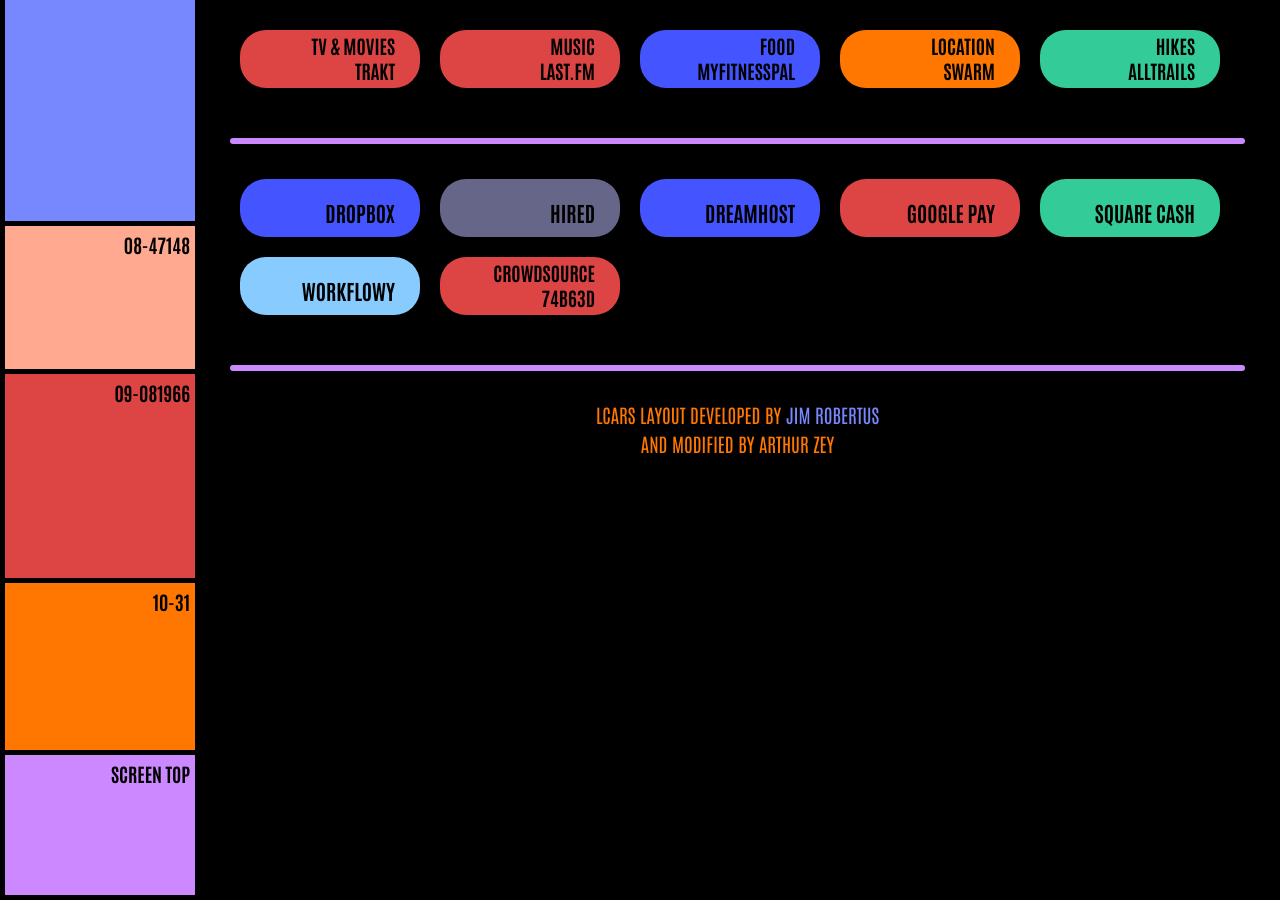
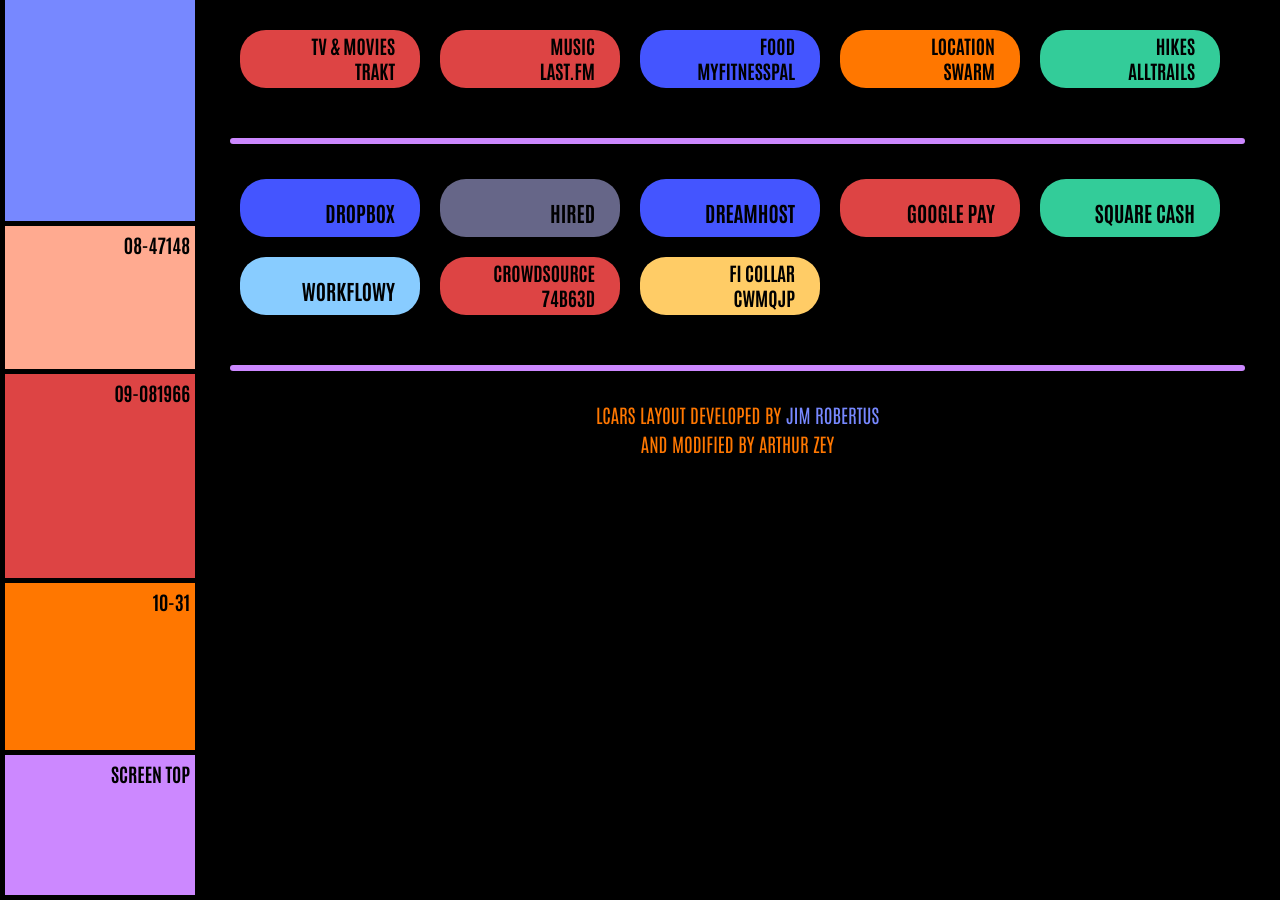
Before and after one commit to ArthurZey/arthurzey.github.io, a Jekyll site: the page built from _pages/stubs/routines.md, in a window 1280 px wide and 900 px high, scrolled down 1172 px. Built offline with Jekyll 4.4.1, drawn with Linux system fonts in a browser that asks for light colours.

Commit message:
added referral link to Fi Collar

```diff
--- a/_layouts/lcars-classic.html
+++ b/_layouts/lcars-classic.html
@@ -283,6 +283,7 @@
 							<a href="https://cash.app/app/MJTQFSN" target="_blank" class="green">Square Cash</a>
 							<a href="https://workflowy.com/invite/880a248a.lnx" target="_blank" class="ice">WorkFlowy</a>
 							<a href="https://crowdsource.app.goo.gl/Jgo6" target="_blank" class="two-rows red">Crowdsource<br />74B63D</a>
+							<a href="https://shop.tryfi.com/r/CWMQJP/" target="_blank" class="two-rows sunflower">Fi Collar<br />CWMQJP</a>
 						</div>
 						<hr />
 						<p class="go-center">LCARS LAYOUT DEVELOPED BY <a href="https://www.thelcars.com" target="_blank">JIM ROBERTUS</a><br />AND MODIFIED BY ARTHUR ZEY</p>
```
